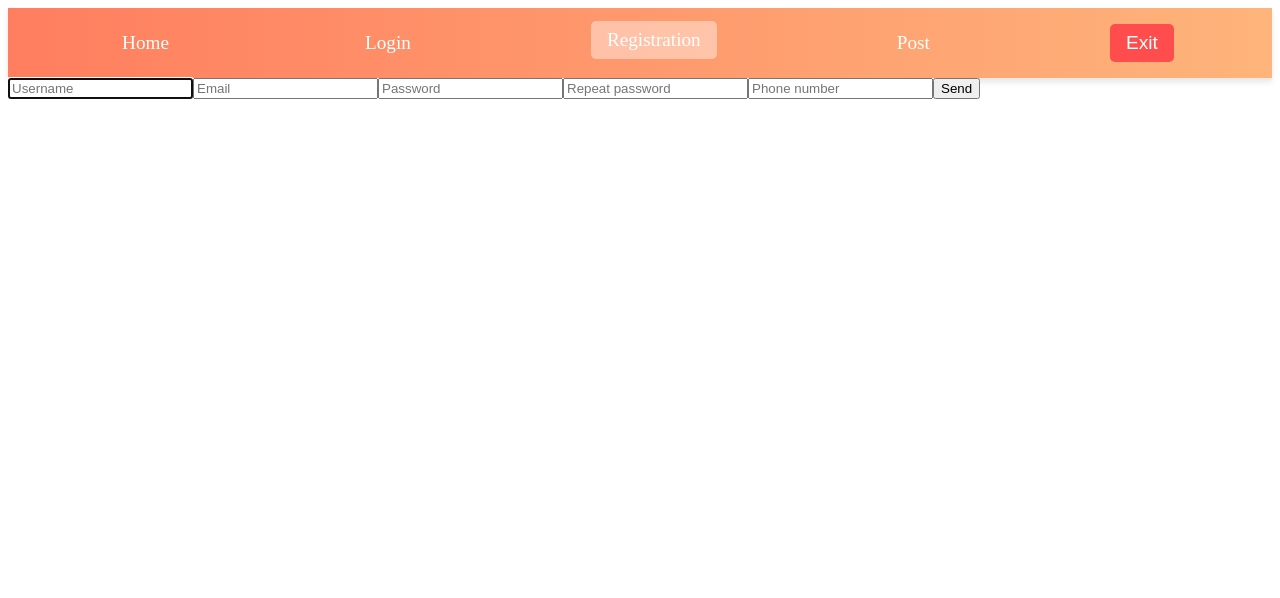
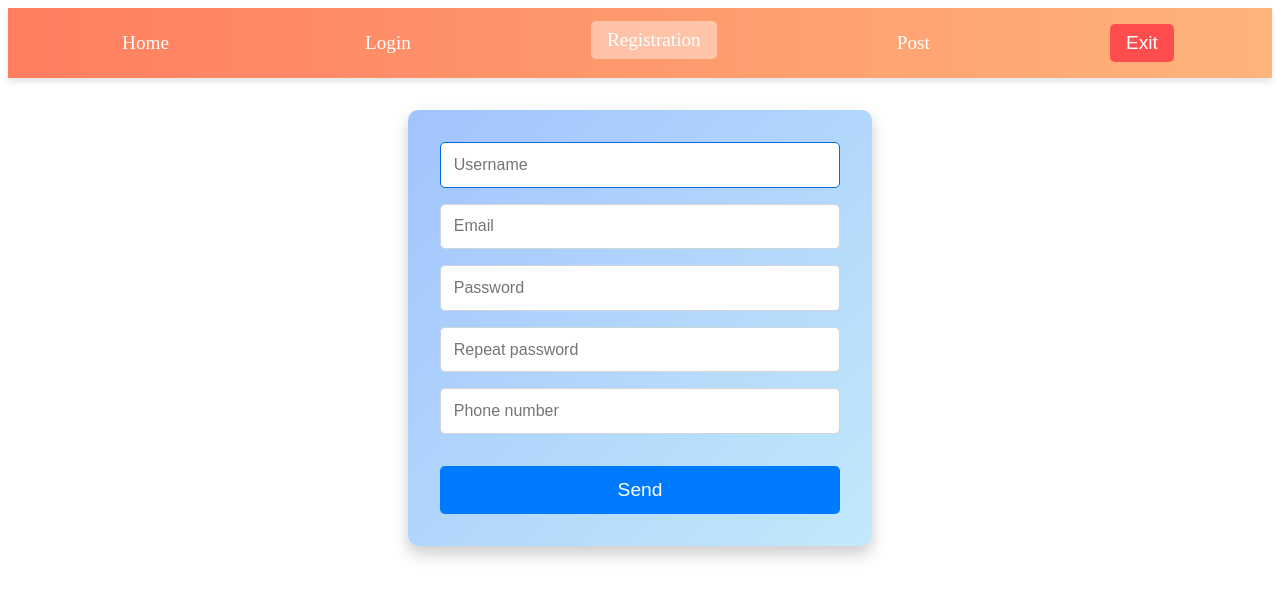
Before and after one commit to Vlad-Nababkin/IBook, a React (Vite) app in the folder client/: page /reg in a window 1280 px wide. Shown: the top 598 px of the page. Built offline with nearby package versions, Linux system fonts and the light colour scheme; no server answers.

Commit message:
feat/new_styles

```diff
--- a/client/src/features/auth/ui/SignUpForm/SignUpForm.jsx
+++ b/client/src/features/auth/ui/SignUpForm/SignUpForm.jsx
@@ -9,7 +9,7 @@ const INITIAL_INPUTS_DATA = {
   email: '',
   password: '',
   repeatPassword: '',
-  PhoneNumber:'',
+  PhoneNumber:'num',
 };
 
 export default function SignUpForm({ setUser }) {
@@ -87,12 +87,12 @@ export default function SignUpForm({ setUser }) {
         onChange={onChangeHandler}
         value={repeatPassword}
       />
-            <input
-        type='number'
+        <input
+        type='text'
         name='phoneNumber'
         placeholder='Phone number'
         onChange={onChangeHandler}
-        value={repeatPassword}
+        value={phoneNumber}
       />
 
       <button type='submit'>Send</button>
--- a/client/src/pages/LoginPage/LoginPage.jsx
+++ b/client/src/pages/LoginPage/LoginPage.jsx
@@ -1,8 +1,8 @@
 import SignInForm from '../../features/auth/ui/SignInForm/SignInForm';
-
+import '../PageStyles/Log-Reg.css'
 export default function LoginPage({ setUser }) {
   return (
-    <div>
+    <div className='registration-login-container'>
       <SignInForm setUser={setUser} />
     </div>
   );
--- /dev/null
+++ b/client/src/pages/PageStyles/Log-Reg.css
@@ -0,0 +1,82 @@
+/* Основные стили для панели регистрации и входа */
+.registration-login-container {
+    display: flex;
+    flex-direction: column;
+    justify-content: center;
+    align-items: center;
+    background: linear-gradient(135deg, #a1c4fd, #c2e9fb);
+    border-radius: 10px;
+    box-shadow: 0 8px 16px rgba(0, 0, 0, 0.2);
+    padding: 2rem;
+    width: 400px;
+    margin: 2rem auto;
+  }
+
+  /* Заголовок панели */
+  .registration-login-container h2 {
+    color: #343a40;
+    font-size: 1.8rem;
+    margin-bottom: 1rem;
+  }
+
+  /* Стили для форм */
+  .registration-login-container form {
+    display: flex;
+    flex-direction: column;
+    width: 100%;
+  }
+
+  /* Стили для полей ввода */
+  .registration-login-container input[type="text"],
+  .registration-login-container input[type="password"],
+  .registration-login-container input[type="email"] {
+    padding: 0.8rem;
+    margin-bottom: 1rem;
+    border: 1px solid #ced4da;
+    border-radius: 5px;
+    font-size: 1rem;
+    transition: border 0.3s ease;
+  }
+
+  /* Эффект при фокусе на поле ввода */
+  .registration-login-container input:focus {
+    border-color: #0069d9;
+    outline: none;
+  }
+
+  /* Стили для кнопок */
+  .registration-login-container button {
+    background-color: #007bff;
+    color: white;
+    border: none;
+    padding: 0.8rem;
+    border-radius: 5px;
+    font-size: 1.2rem;
+    cursor: pointer;
+    transition: background-color 0.3s ease;
+    margin-top: 1rem;
+    transition: transform 0.2s ease;
+  }
+
+  /* Эффект при наведении на кнопку */
+  .registration-login-container button:hover {
+    background-color: #0056b3;
+    transform: translateY(-5px);
+  }
+
+
+  .registration-login-container .footer-text {
+    margin-top: 1rem;
+    text-align: center;
+    font-size: 0.9rem;
+  }
+
+
+  .registration-login-container .footer-text a {
+    color: #007bff;
+    text-decoration: none;
+  }
+
+  .registration-login-container .footer-text a:hover {
+    text-decoration: underline;
+  }
--- a/client/src/pages/RegPage/RegPage.jsx
+++ b/client/src/pages/RegPage/RegPage.jsx
@@ -1,8 +1,8 @@
 import SignUpForm from '../../features/auth/ui/SignUpForm/SignUpForm';
-
+import '../PageStyles/Log-Reg.css'
 export default function RegPage({ setUser }) {
   return (
-    <div>
+    <div className='registration-login-container'>
       <SignUpForm setUser={setUser} />
     </div>
   );
```
